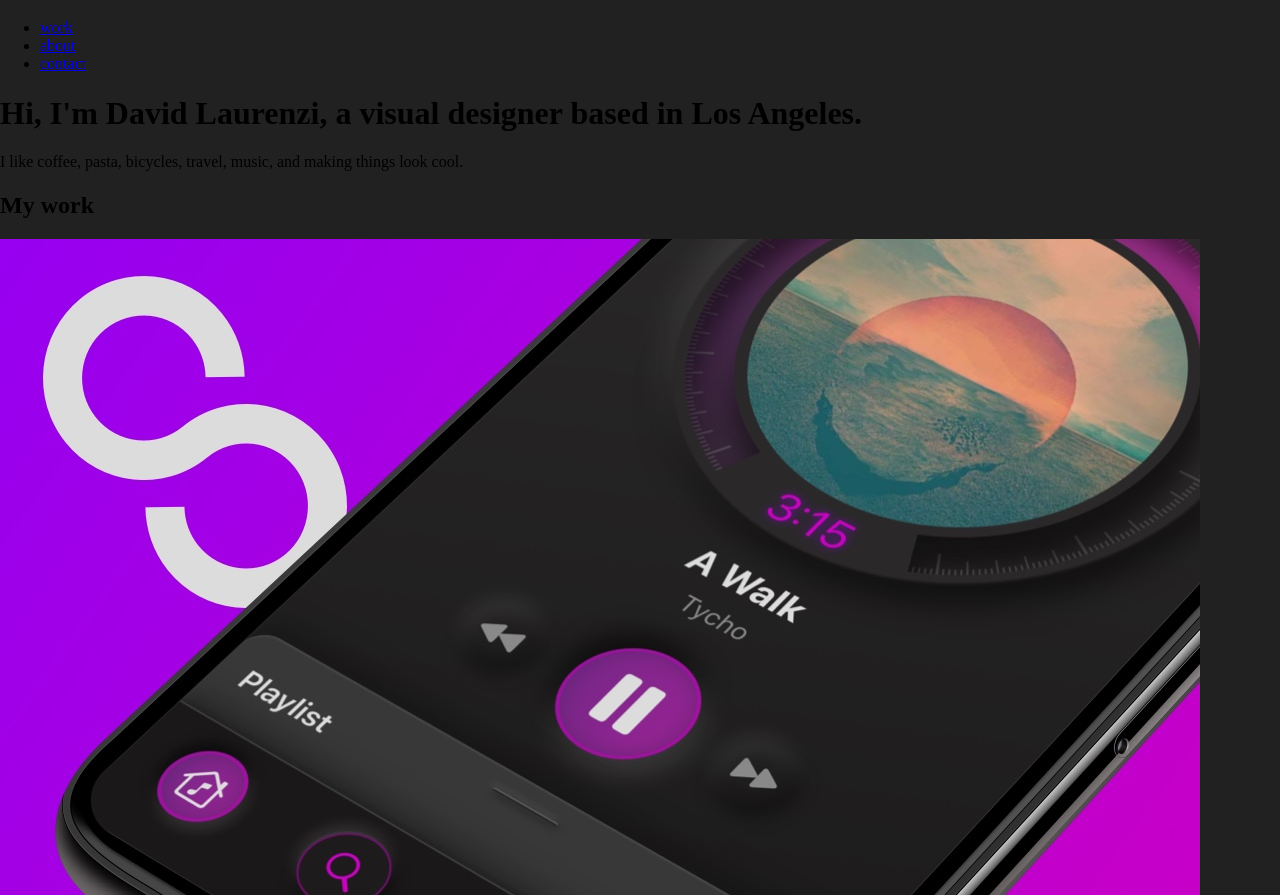
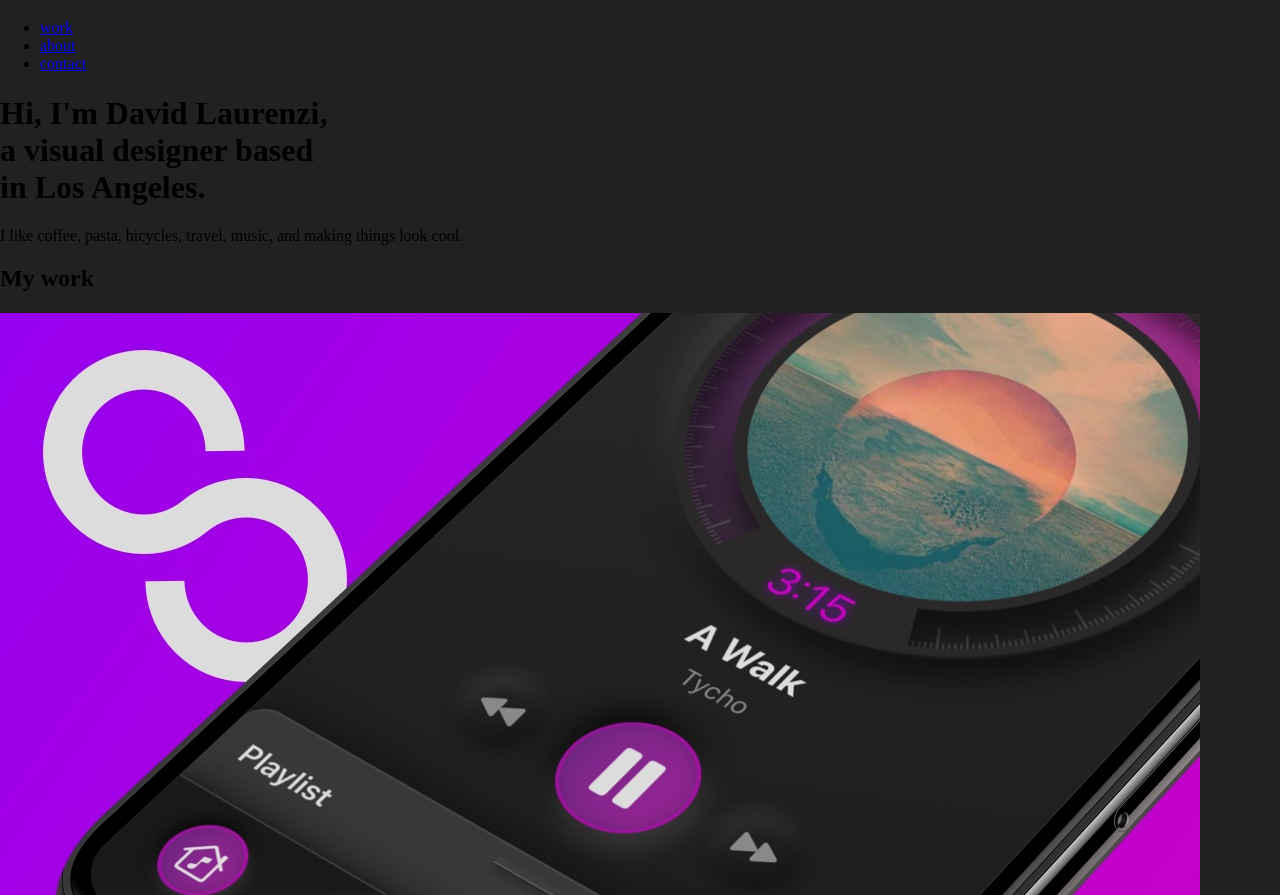
Before and after one commit to davidlaurenzi/Portfolio-Site-DavidLaurenzi, a plain HTML site: page index.html in a window 1280 px wide. Shown: the part 1380-2275 px from the top of the page. Drawn offline with Linux system fonts and the light colour scheme.

Commit message:
Update hero on index.html

```diff
--- a/index.html
+++ b/index.html
@@ -70,9 +70,7 @@
     <!-- HERO -->
     <div>
       <div>
-        <h1>Hi, I'm David Laurenzi,
-          <span>a visual designer based in Los Angeles.</span>
-        </h1>
+        <h1>Hi, I'm David Laurenzi,<br>a visual designer based<br>in Los Angeles.</h1>
         <p>I like coffee, pasta, bicycles, travel, music, and making things look cool.</p>
       </div>
     </div>
```
